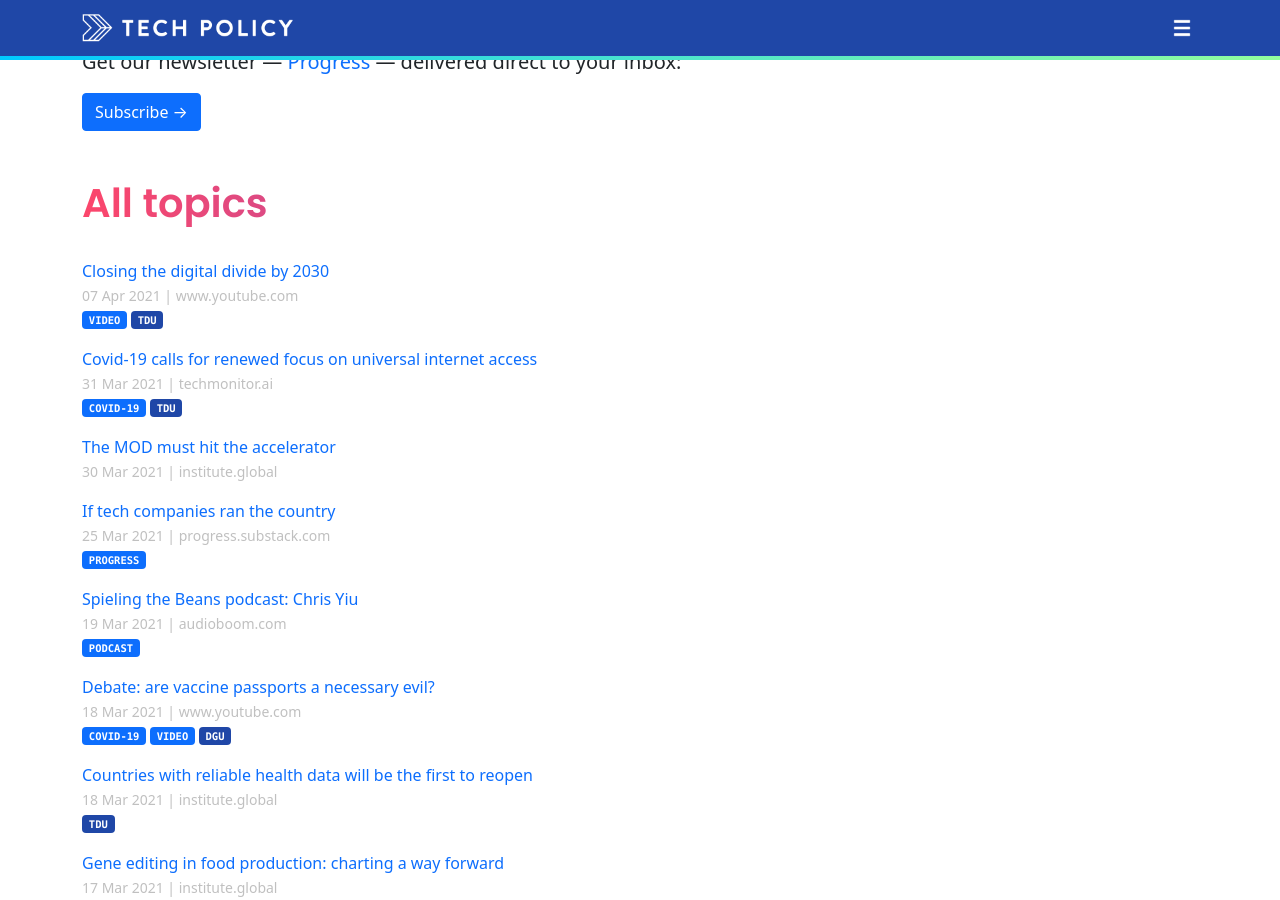
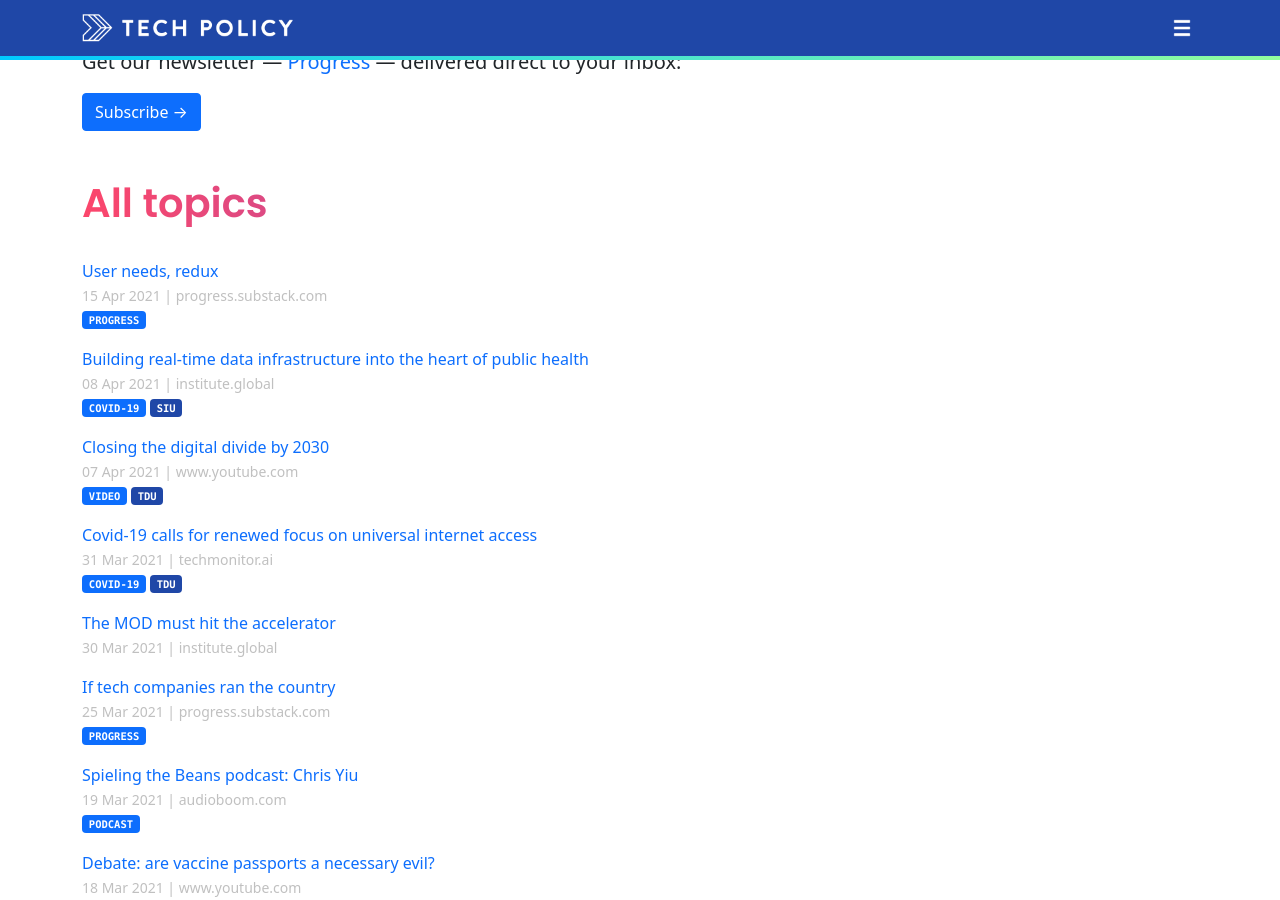
Before and after one commit to techpolicyio/techpolicyio.github.io, a Jekyll site: the page built from pages/home.md, in a window 1280 px wide and 900 px high, scrolled down 468 px. Built offline with Jekyll 4.4.1, drawn with Linux system fonts in a browser that asks for light colours.

Commit message:
Update links.yml

```diff
--- a/_data/links.yml
+++ b/_data/links.yml
@@ -725,3 +725,12 @@
   date: 2021-04-07
   unit: tdu
   tags: video
+- title: "Building real-time data infrastructure into the heart of public health"
+  url: https://institute.global/policy/building-real-time-data-infrastructure-heart-public-health
+  date: 2021-04-08
+  unit: siu
+  tags: covid-19
+- title: "User needs, redux"
+  url: https://progress.substack.com/p/user-needs-redux
+  date: 2021-04-15
+  tags: progress
```
